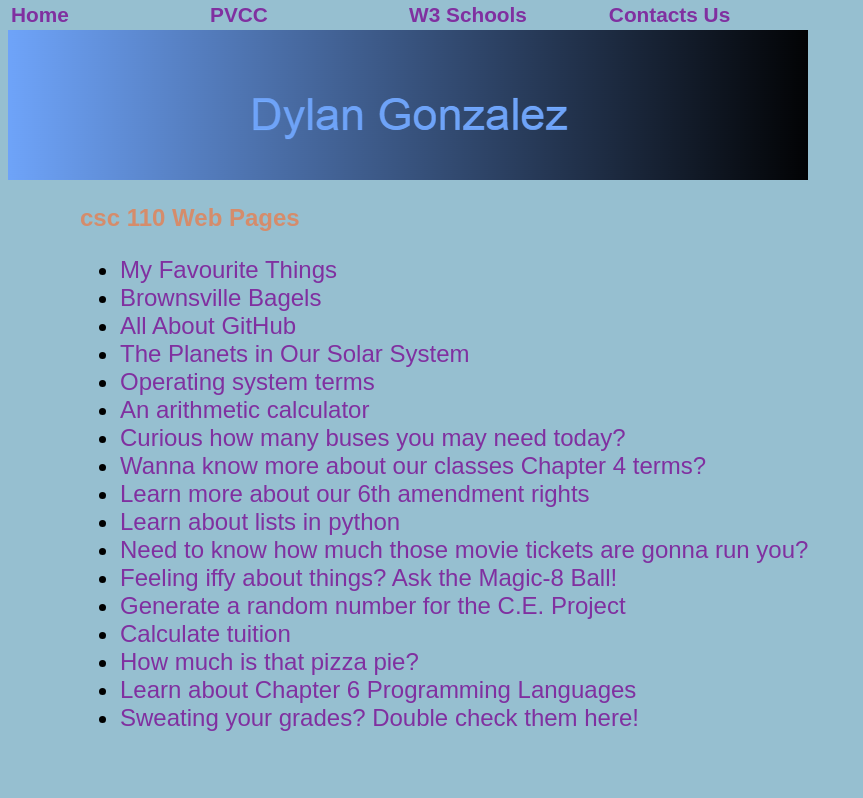
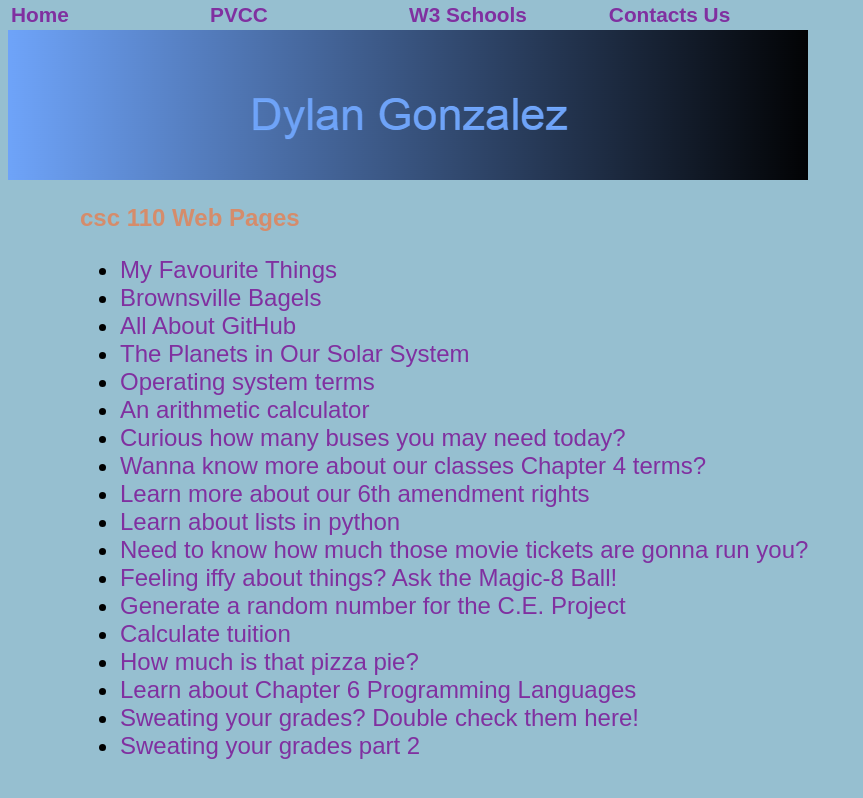
Before and after one commit to dgonzalez-pvcc/dgonzalez-pvcc.github.io, a plain HTML site: page index.html in a window 1280 px wide. Shown: the whole page, without its empty margins (0-863 px from the left). Drawn offline with Linux system fonts and the light colour scheme.

Commit message:
Update index.html

```diff
--- a/index.html
+++ b/index.html
@@ -52,6 +52,7 @@
 	<li><a href ="pizza.py">How much is that pizza pie?</a></li>
 	<li><a href ="proglang.html">Learn about Chapter 6 Programming Languages</a></li>
 	<li><a href ="grades.py"> Sweating your grades? Double check them here! </a></li>
+	<li><a href ="grades_files.py"> Sweating your grades part 2 </a></li>
 </ul>
 </body>
 </html>
```
